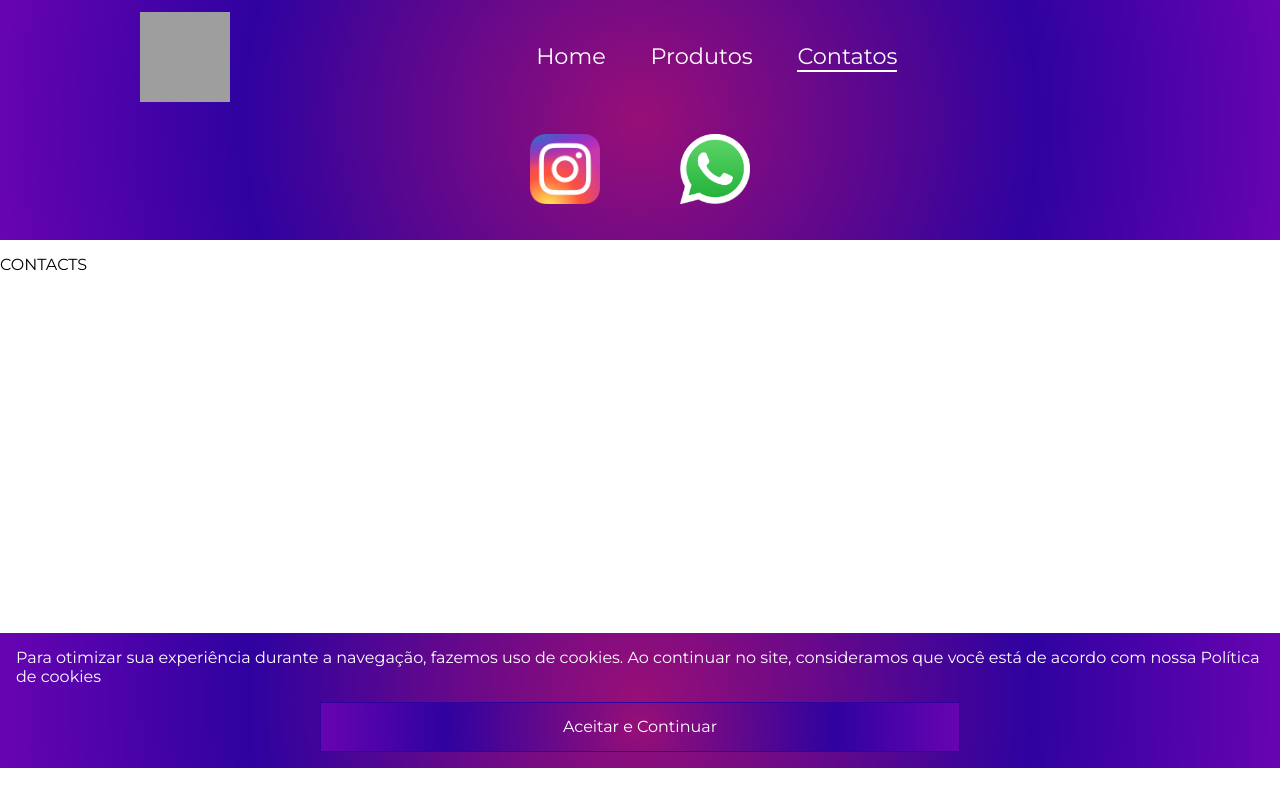
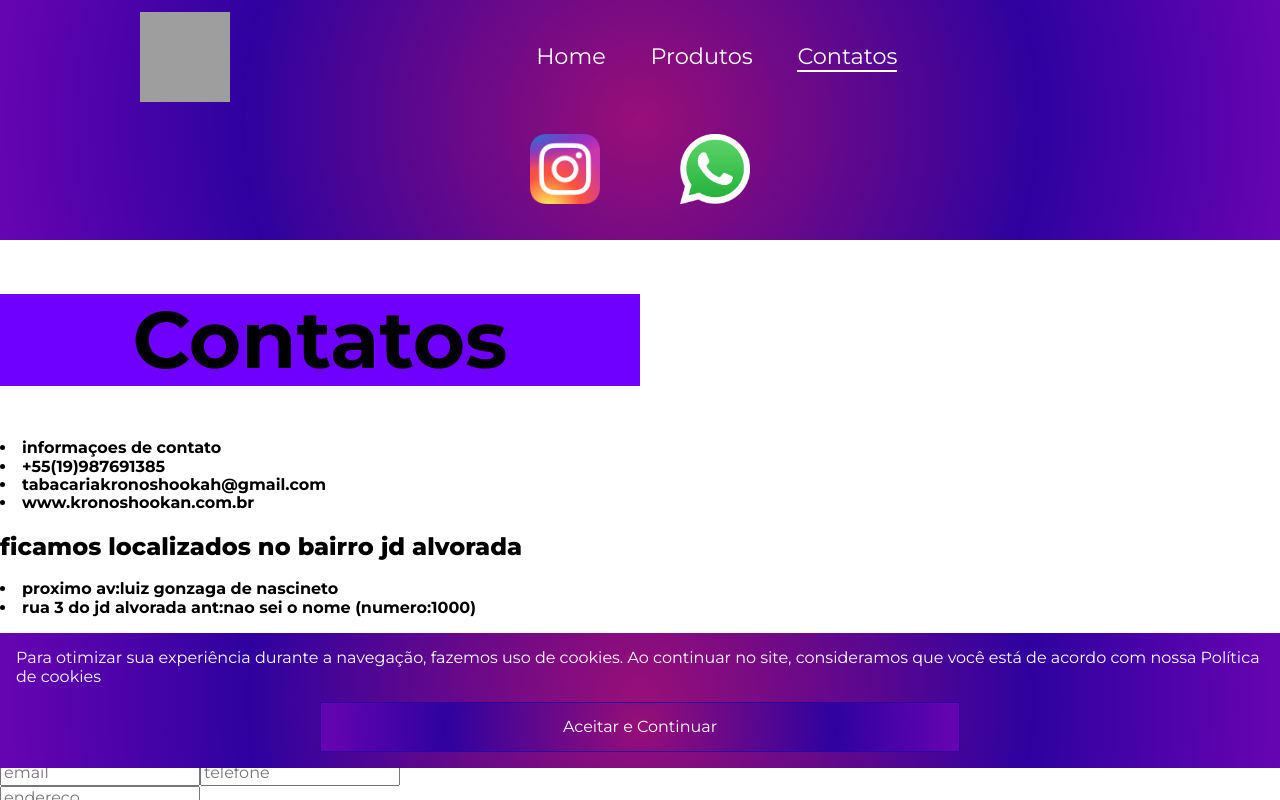
Before and after one commit to Marcos-Vinicius-Silva/Kronos_static, a React (Create React App) app: page / in a window 1280 px wide. Both pictures are taken after a click on the link "Contatos". Shown: the top 800 px of the page. Built offline with nearby package versions, Linux system fonts and the light colour scheme; grey boxes are pictures that could not be loaded; a web font is replaced by a local one.

Commit message:
tela de contatos

```diff
--- /dev/null
+++ b/src/pages/contacts/Contacts.module.scss
@@ -0,0 +1,6 @@
+.teste {
+    font-size: 5rem;
+    background-color: rgb(111, 0, 255);
+    text-align: center;
+    width: 50%;
+}
--- a/src/pages/contacts/index.tsx
+++ b/src/pages/contacts/index.tsx
@@ -1,5 +1,78 @@
+import styles from './Contacts.module.scss'
+import nargas from './nargas.jpg'
+
 export default function Contacts() {
     return <>
-        <p>CONTACTS</p>
+
+
+
+<main>
+    <div>
+        <h1 className={styles.teste}>Contatos</h1>
+
+        <li><strong>informaçoes de contato</strong></li>
+        <li><strong>+55(19)987691385</strong></li>
+        <li><strong>tabacariakronoshookah@gmail.com</strong></li>
+        <li><strong>www.kronoshookan.com.br</strong></li>
+
+        <h2><strong>ficamos localizados no bairro jd alvorada</strong></h2>
+        <li><strong>proximo av:luiz gonzaga de nascineto</strong></li>
+        <li><strong>rua 3 do jd alvorada ant:nao sei o nome (numero:1000)</strong></li>
+
+        <h3>venham conhecer o nosso espaço e fazer aquela super sessão vc e amigos</h3>
+    </div>
+    <div>
+        <form action="">
+            <h1>contate-nos</h1>
+            <div>
+
+                <input type="text" id='name' placeholder='nome'/>
+
+
+                <input type="text" id='lastName' placeholder='sobrenome'/>
+
+
+
+            </div>
+
+                <div>
+
+                    <input type="email" id='email' placeholder='email'/>
+
+
+                    <input type="tel" id='tel' placeholder='telefone'/>
+
+                </div>
+
+                <div>
+
+                    <input type="text" id='adress' placeholder='endereço'/>
+                </div>
+
+                <div>
+
+                    <input type="text" placeholder='digite sua mensagem aqui'/>
+                </div>
+
+                <button>enviar</button>
+
+        </form>
+    </div>
+    <img src={nargas}/>
+</main>
+
+
+
+
+
+
+
+
+
+
+
+
+
+
     </>
 }
```
Also changed, not shown: 1 other file (tests, documents, lock files or other folders).
